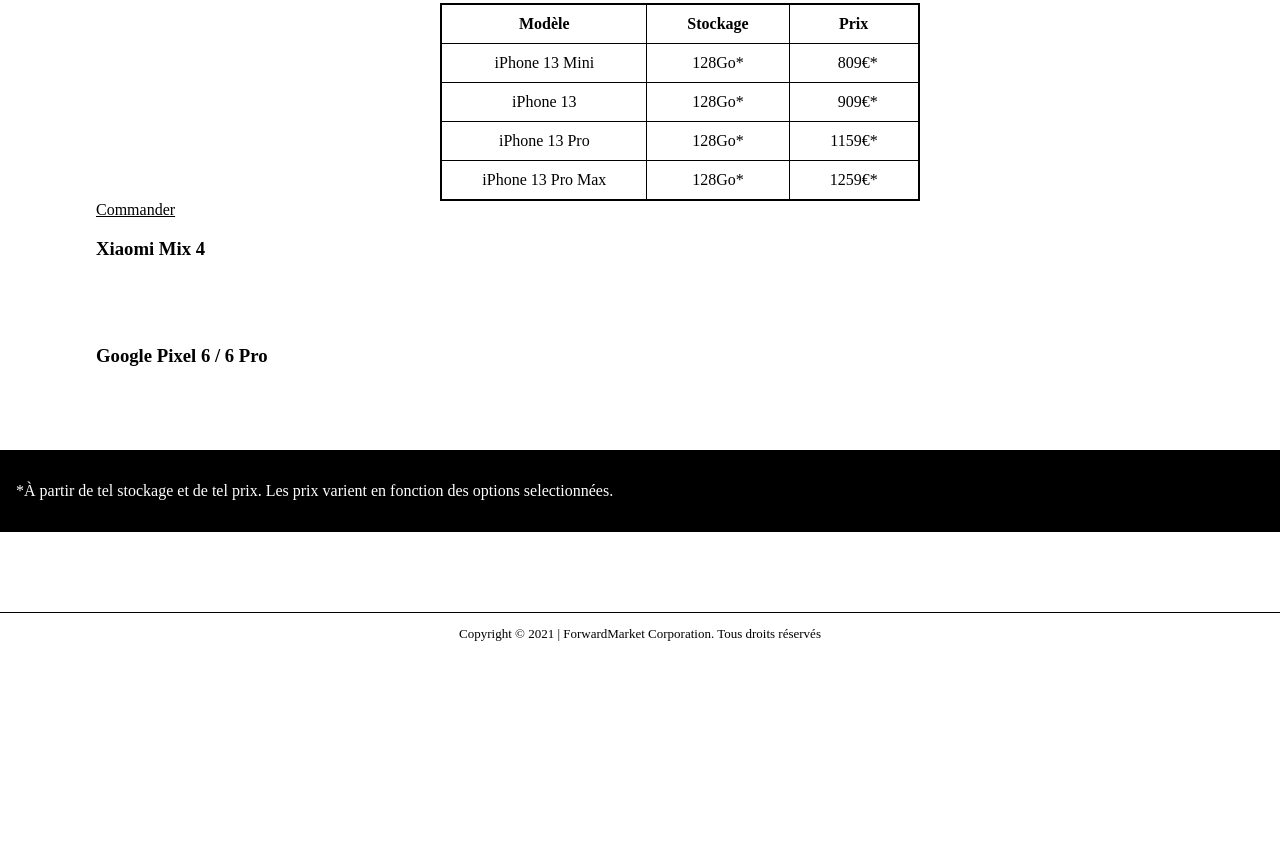
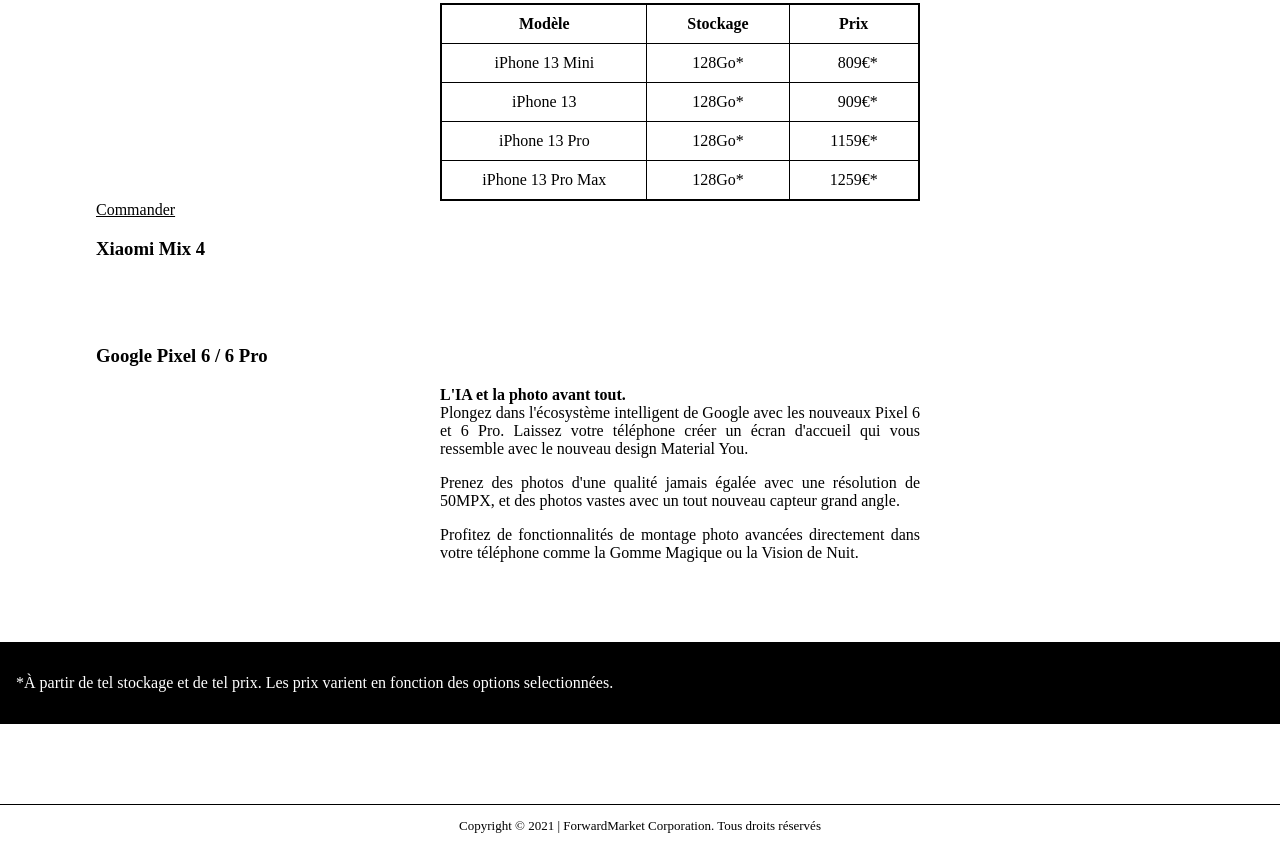
Before and after one commit to adancingmilk/ForwardMarket, a plain HTML site: page telephones.html in a window 1280 px wide. Shown: the part 633-1480 px from the top of the page. Before the commit the page ends 1288 px from the top, so only its background shows below. Drawn offline with Linux system fonts and the light colour scheme; a web font is replaced by a local one.

Commit message:
Added Pixel 6's text

```diff
--- a/telephones.html
+++ b/telephones.html
@@ -112,7 +112,10 @@
             <div class="contentPhone">
                 <div class="subContentPhone">
                     <div class="textPhone">
-
+                        <div class="firstLine">L'IA et la photo avant tout.</div>
+                        <div class="nextLine">Plongez dans l'écosystème intelligent de Google avec les nouveaux Pixel 6 et 6 Pro. Laissez votre téléphone créer un écran d'accueil qui vous ressemble avec le nouveau design Material You.</div>
+                        <div class="nextLine">Prenez des photos d'une qualité jamais égalée avec une résolution de 50MPX, et des photos vastes avec un tout nouveau capteur grand angle.</div>
+                        <div class="nextLine">Profitez de fonctionnalités de montage photo avancées directement dans votre téléphone comme la Gomme Magique ou la Vision de Nuit.</div>
                     </div>
                 </div>
             </div>
```
Also changed, not shown: 1 other file.
